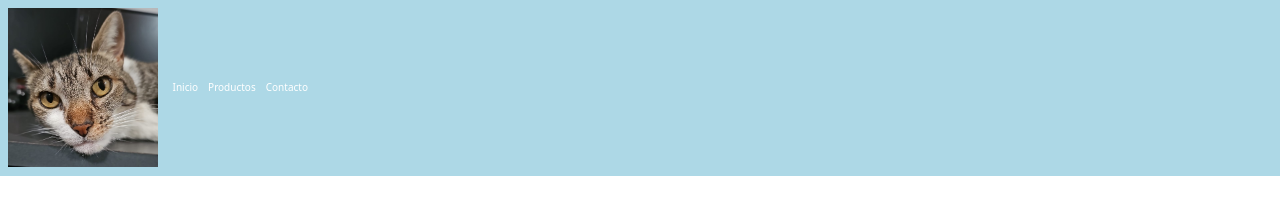
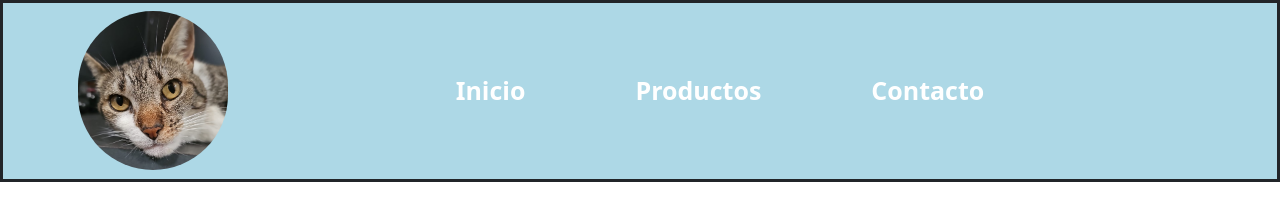
Before and after one commit to KevinLivora/PreEntrega2Livora, a plain HTML site: page index.html in a window 1280 px wide. Drawn offline with nearby package versions, Linux system fonts and the light colour scheme.

Commit message:
Conclusión del Navbar con modificaciones de estilos

```diff
--- a/css/style.css
+++ b/css/style.css
@@ -24,17 +24,47 @@ a{
 
 /* Clases Navbar*/
 
+.navbar {
+    position: sticky;
+    top: 0;
+}
+
 .logo {
     width: 150px;
+    border-radius: 100px;
 }
 
 .bg-navbar{
     background-color: lightblue;
+    border: solid;
 }
 
 .nav-link {
     color:#fff ;
+    font-size: 2.5rem;
+    font-weight: bold;
 }
 .nav-link:hover {
     color: grey;
+    transition: 1s;
 }
+
+.navbar-toggler {
+    background-color: #fff;
+    border: solid;
+}
+
+.navbar-toggler:hover {
+    background-color: grey;
+    transition: 1s;
+}
+
+.nav-item {
+    row-gap: 50px;
+}
+
+.navbar-nav {
+    gap: 1rem 10rem;
+}
+
+/* Clases Navbar*/
--- a/index.html
+++ b/index.html
@@ -3,7 +3,7 @@
   <head>
     <meta charset="utf-8" />
     <meta name="viewport" content="width=device-width, initial-scale=1" />
-    <title>Proyecto-Coder</title>
+    <title>BlackSun</title>
     <link
       href="https://cdn.jsdelivr.net/npm/bootstrap@5.3.2/dist/css/bootstrap.min.css"
       rel="stylesheet"
@@ -15,13 +15,14 @@
   <body>
 
     <!--Navbar-->
+
     <nav class="navbar navbar-expand-lg bg-navbar">
-      <div class="container-fluid">
-        <a class="navbar-brand" href="./index.html"><img class="logo" src="./assets/tini-logo.jpg" alt="Logo de BlackSun"></a>
+      <div class="container">
+        <a class="navbar-brand" href="./index.html"><img class="logo" src="./assets/tini-logo.jpg" alt="Logo de BlackSun"></a> <!--Cambiar logo cuando lo tenga-->
         <button class="navbar-toggler" type="button" data-bs-toggle="collapse" data-bs-target="#navbarNav" aria-controls="navbarNav" aria-expanded="false" aria-label="Toggle navigation">
           <span class="navbar-toggler-icon"></span>
         </button>
-        <div class="collapse navbar-collapse" id="navbarNav">
+        <div class="collapse navbar-collapse justify-content-center text-center" id="navbarNav">
           <ul class="navbar-nav">
             <li class="nav-item">
               <a class="nav-link" aria-current="page" href="./index.html">Inicio</a>
@@ -36,7 +37,10 @@
         </div>
       </div>
     </nav>
+
     <!--Navbar-->
+
+
 
     <script
       src="https://cdn.jsdelivr.net/npm/bootstrap@5.3.2/dist/js/bootstrap.bundle.min.js"
```
